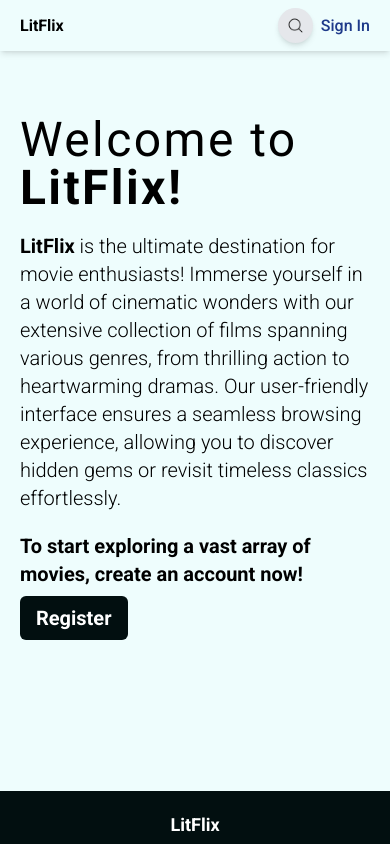
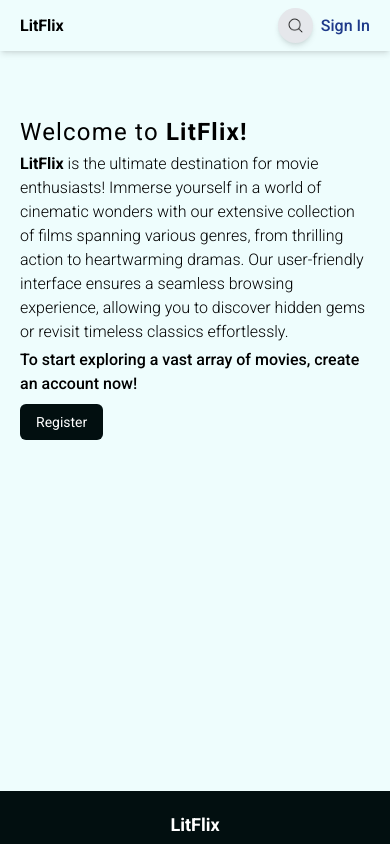
Before and after one commit to Lit-23/litflex_movie_app, a React (Vite) app: page / in a window 390 px wide. Shown: the top 844 px of the page. Built offline with nearby package versions, Linux system fonts and the light colour scheme; no server answers.

Commit message:
finally, done with responsive design. i didn't modify my signin signup comp, i think its fine the way it is.

```diff
--- a/src/components/about/About.jsx
+++ b/src/components/about/About.jsx
@@ -3,19 +3,19 @@ import { Link } from "react-router-dom"
 
 const About = () => {
   return (
-    <section className="text-xl min-h-[80vh] p-5 mt-24">
-      <h1 className="tracking-wider text-5xl">Welcome to <span className="font-bold ">LitFlix!</span></h1>
+    <section className="text-xl max-[768px]:text-lg max-[640px]:text-base min-h-[80vh] p-5 mt-24">
+      <h1 className="tracking-wider text-5xl max-[768px]:text-3xl max-[640px]:text-2xl">Welcome to <span className="font-bold ">LitFlix!</span></h1>
 
-      <p className="font-[300] py-5">
+      <p className="font-[300] py-5 max-[768px]:py-3 max-[640px]:py-1">
         <span className="font-bold">LitFlix</span> is the ultimate destination for movie enthusiasts! Immerse yourself in a world of cinematic wonders with our extensive collection of films spanning various genres, from thrilling action to heartwarming dramas. Our user-friendly interface ensures a seamless browsing experience, allowing you to discover hidden gems or revisit timeless classics effortlessly.
       </p>
 
-      <div className="font-bold">
+      <div className="font-[500]">
         <p className="mb-2">
           To start exploring a vast array of movies, create an account now!
         </p>
         <Link to='/sign-up'>
-          <button className="bg-[#020F10] hover:scale-105 duration-300 text-white rounded-md px-4 py-2">Register</button>
+          <button className="bg-[#020F10] font-[400] max-[640px]:text-sm hover:scale-105 duration-300 text-white rounded-md px-4 py-2">Register</button>
         </Link>
       </div>
     </section>
```
